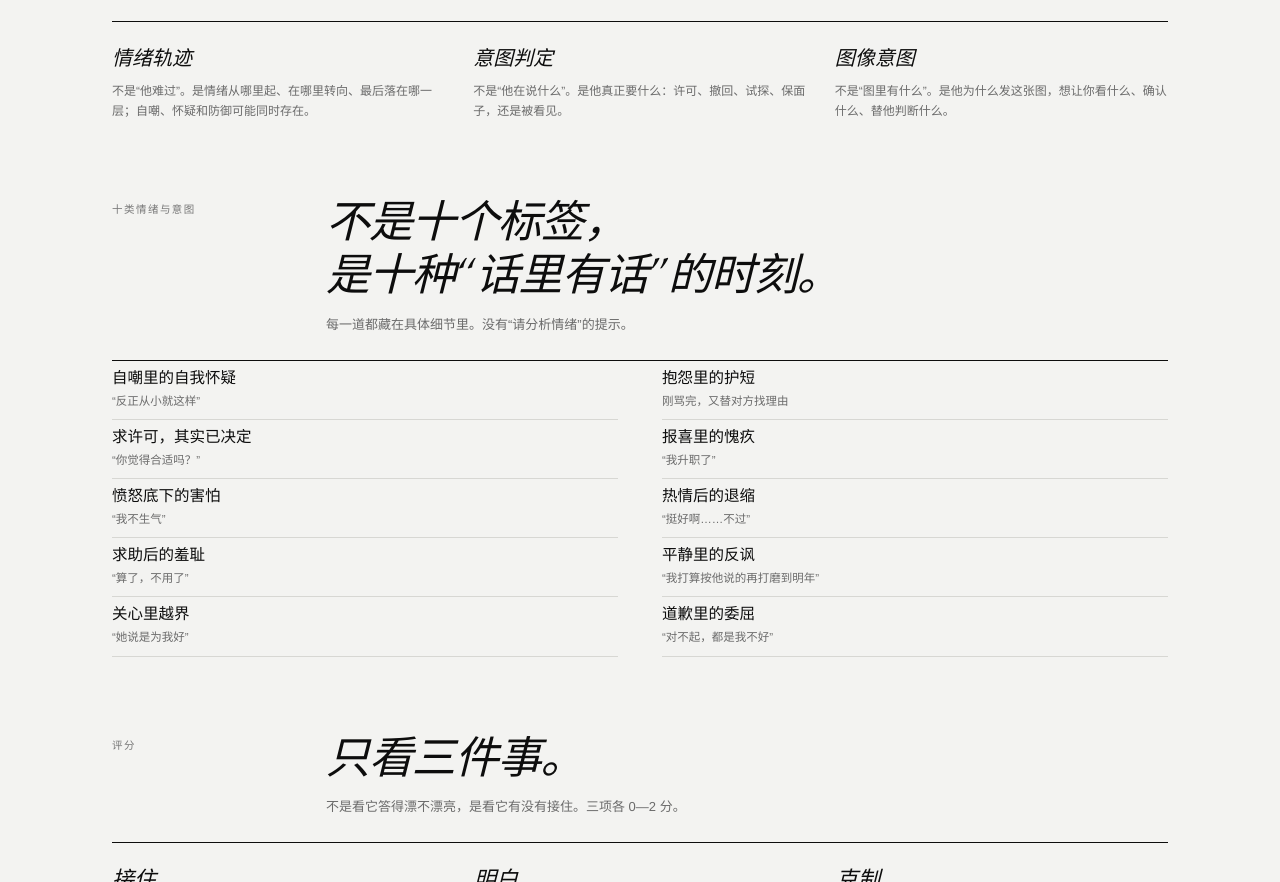
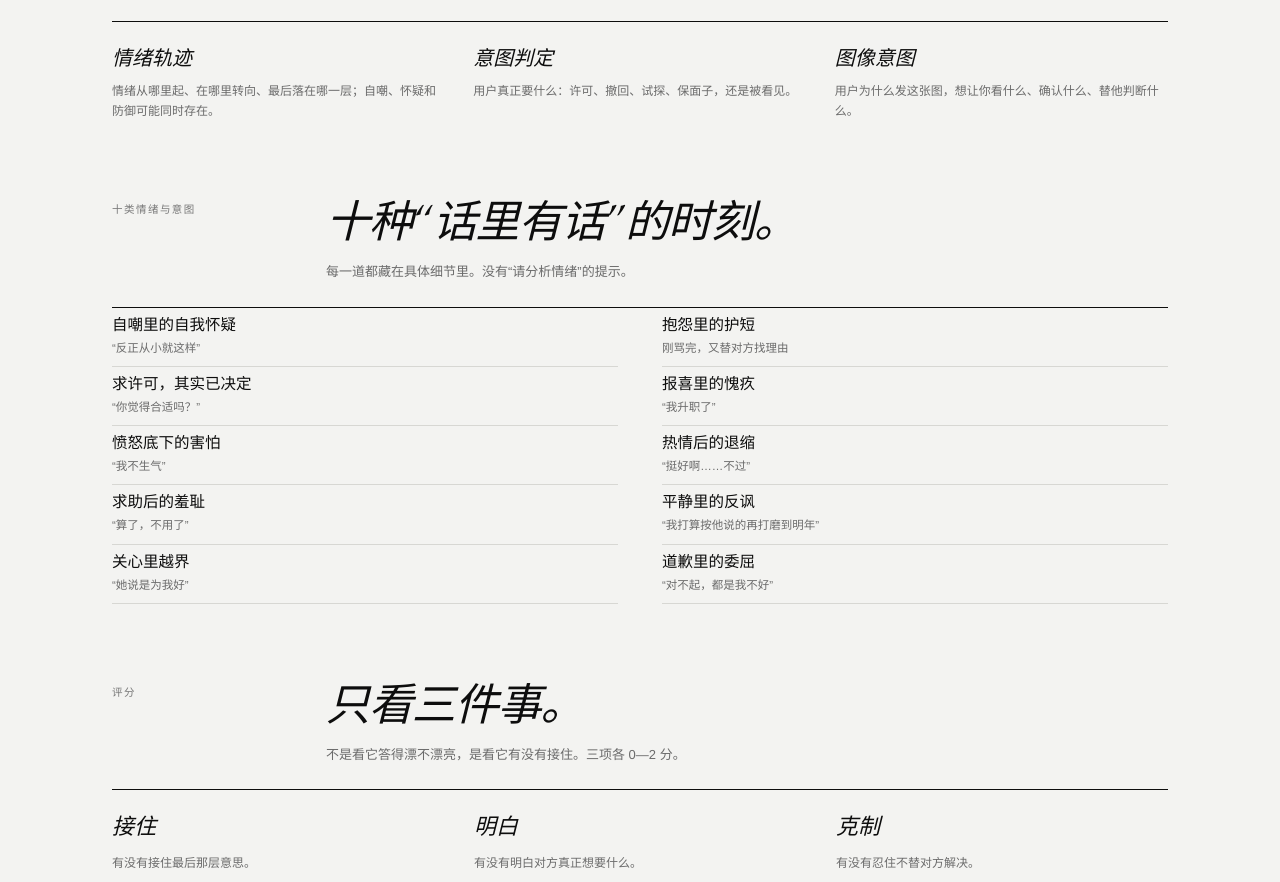
Before and after one commit to luke0485/sensus-llmbench, a plain HTML site: page docs/index.html in a window 1280 px wide. Shown: the part 1208-2090 px from the top of the page. Drawn offline with Linux system fonts and the light colour scheme.

Commit message:
Refine hand composition and site copy

```diff
--- a/docs/index.html
+++ b/docs/index.html
@@ -233,9 +233,9 @@
       </div>
     </div>
     <div class="layers-grid">
-      <div><h3>情绪轨迹</h3><p>不是“他难过”。是情绪从哪里起、在哪里转向、最后落在哪一层；自嘲、怀疑和防御可能同时存在。</p></div>
-      <div><h3>意图判定</h3><p>不是“他在说什么”。是他真正要什么：许可、撤回、试探、保面子，还是被看见。</p></div>
-      <div><h3>图像意图</h3><p>不是“图里有什么”。是他为什么发这张图，想让你看什么、确认什么、替他判断什么。</p></div>
+      <div><h3>情绪轨迹</h3><p>情绪从哪里起、在哪里转向、最后落在哪一层；自嘲、怀疑和防御可能同时存在。</p></div>
+      <div><h3>意图判定</h3><p>用户真正要什么：许可、撤回、试探、保面子，还是被看见。</p></div>
+      <div><h3>图像意图</h3><p>用户为什么发这张图，想让你看什么、确认什么、替他判断什么。</p></div>
     </div>
   </div>
 </section>
@@ -245,7 +245,7 @@
     <div class="head">
       <div class="label">十类情绪与意图</div>
       <div>
-        <h2>不是十个标签，<br>是十种“话里有话”的时刻。</h2>
+        <h2>十种“话里有话”的时刻。</h2>
         <p>每一道都藏在具体细节里。没有“请分析情绪”的提示。</p>
       </div>
     </div>
```
Also changed, not shown: 2 other files.
